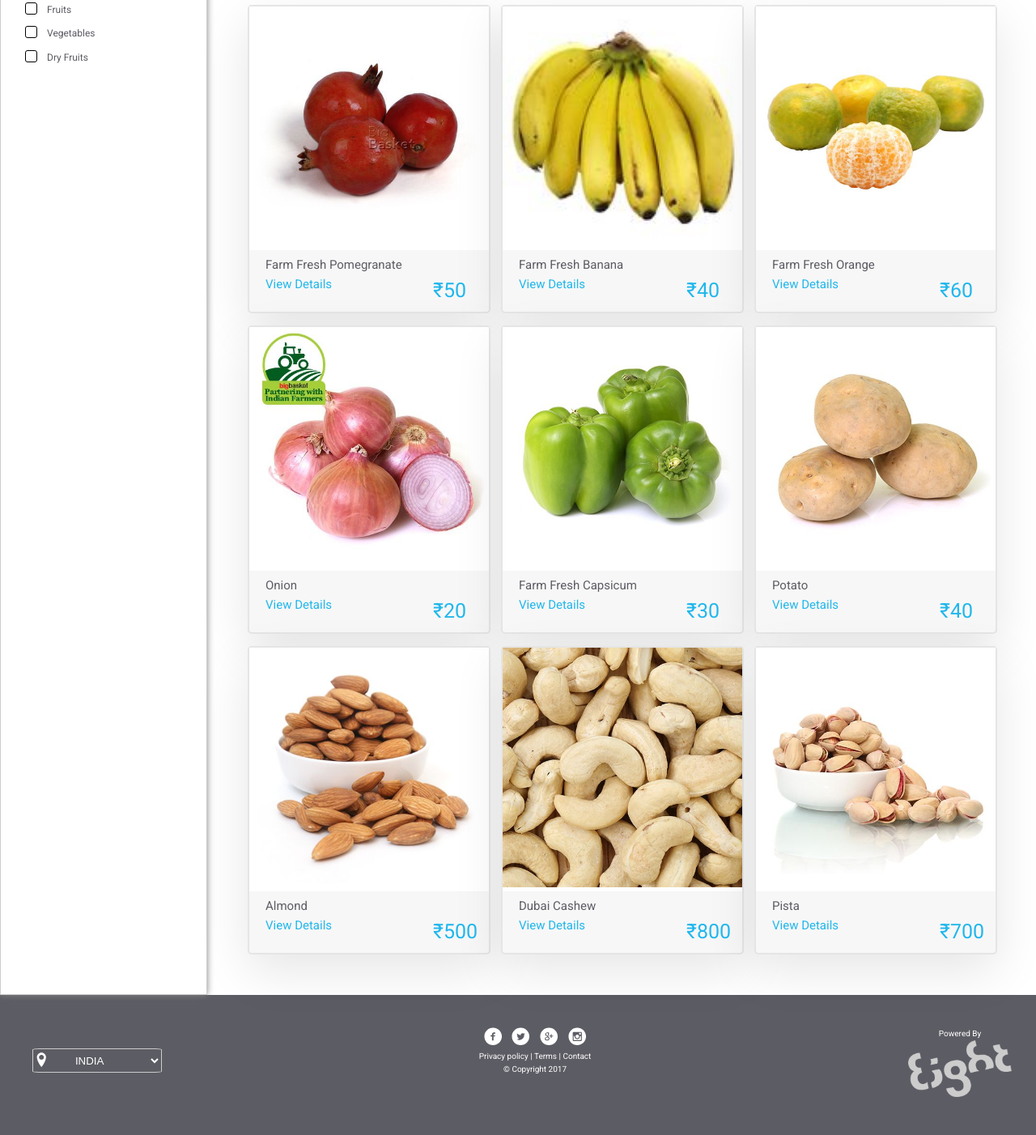
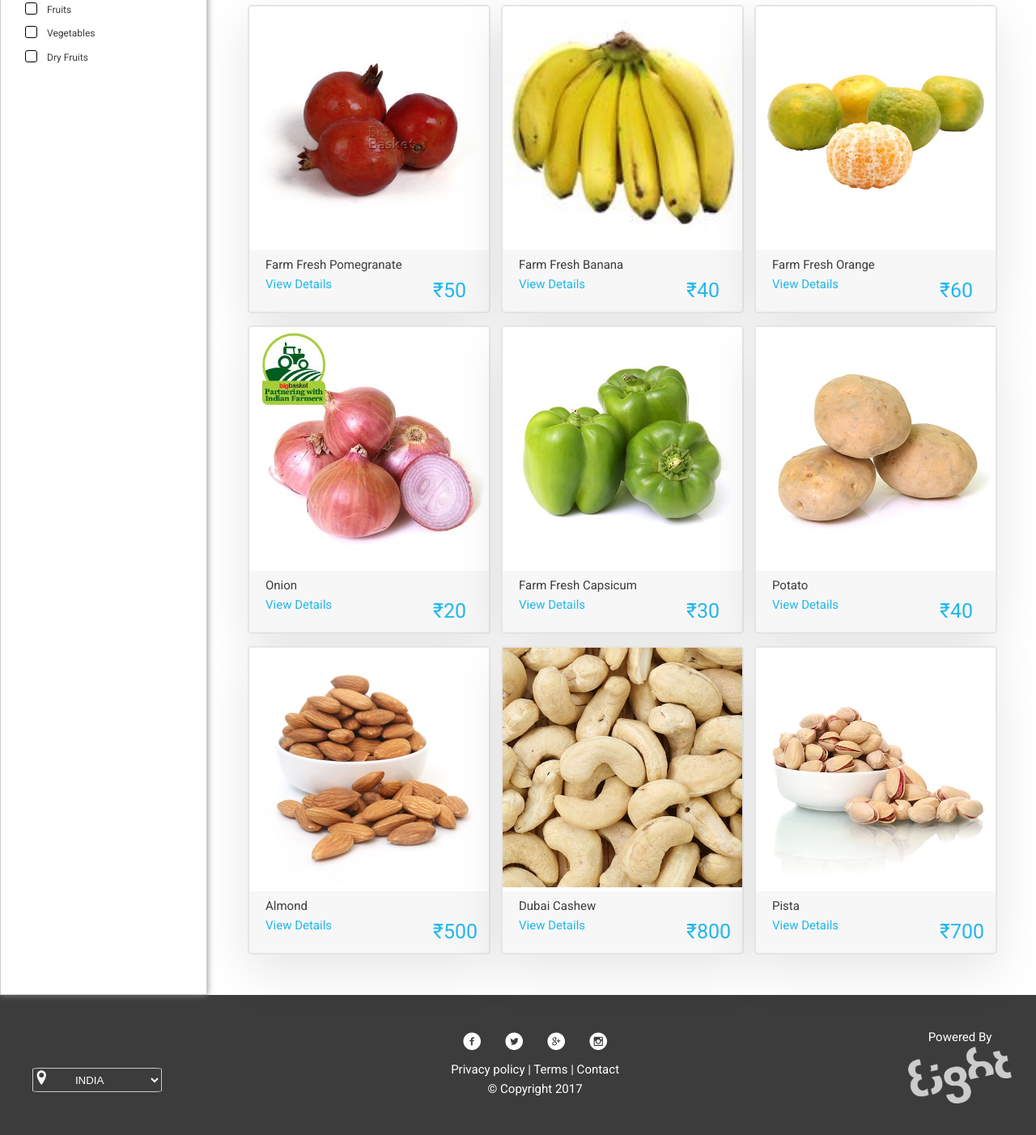
Before and after one commit to MrHope312/sample_store, a website: page index.html in a window 1280 px wide. Shown: the part 114-1516 px from the top of the page at 81% size. Drawn offline with Linux system fonts and the light colour scheme.

Commit message:
Final Edits

```diff
--- a/sass/_base.scss
+++ b/sass/_base.scss
@@ -2,7 +2,7 @@
 $color-primary:#21B7EC;
 $color-primary-dark:#243C84;
 $color-secondary:#D4D4D4;
-$color-secondary-dark:#5C5C64;
+$color-secondary-dark:#3C3C3C;
 $color-border: 0.5rem rgba(0,0,0,0.3);
 //FONT VARIABLE
 $font-primary:'Roboto', sans-serif;
--- a/sass/_components.scss
+++ b/sass/_components.scss
@@ -34,7 +34,7 @@
         height: 1.75rem;
         width: 1.75rem;
         border-radius: 50%;
-        background-color: #FCFC4C;
+        background-color: #FCBB04;
         position: absolute;
         top: 1.5rem;
         right: 1.1rem;
--- a/sass/_footer.scss
+++ b/sass/_footer.scss
@@ -3,6 +3,7 @@
     height:21rem;
     background-color: $color-secondary-dark;
     color:white;
+    font-size:2.5rem;
 
   &__items{
     display: flex;
@@ -37,7 +38,7 @@
 }
 .pfoot{
   text-align: center;
-  font-size: 1rem;
+  font-size:1.5rem;
 }
 
  .flogo{
@@ -78,7 +79,7 @@
   height: 2.25rem;
   width: 2.25rem;
   fill:  #fff;
-  margin-bottom:-4rem;
+  margin-bottom:-4.5rem;
   @media only screen and (max-width: $bp-medium){
   margin-bottom:-0.3rem;
   margin-right:-2.5rem;
--- a/sass/_productcard.scss
+++ b/sass/_productcard.scss
@@ -4,9 +4,6 @@ main{
     grid-column: auto;
     grid-template-columns: repeat(auto-fit, minmax(25rem, 1fr));
     grid-gap: 1.5rem;
-    @media only screen and (max-width: $bp-medium){
-        overflow:hidden;
-    }
 }
 .card{
     background-color: #fff;
```
Also changed, not shown: css/main.css, 1 other file.
